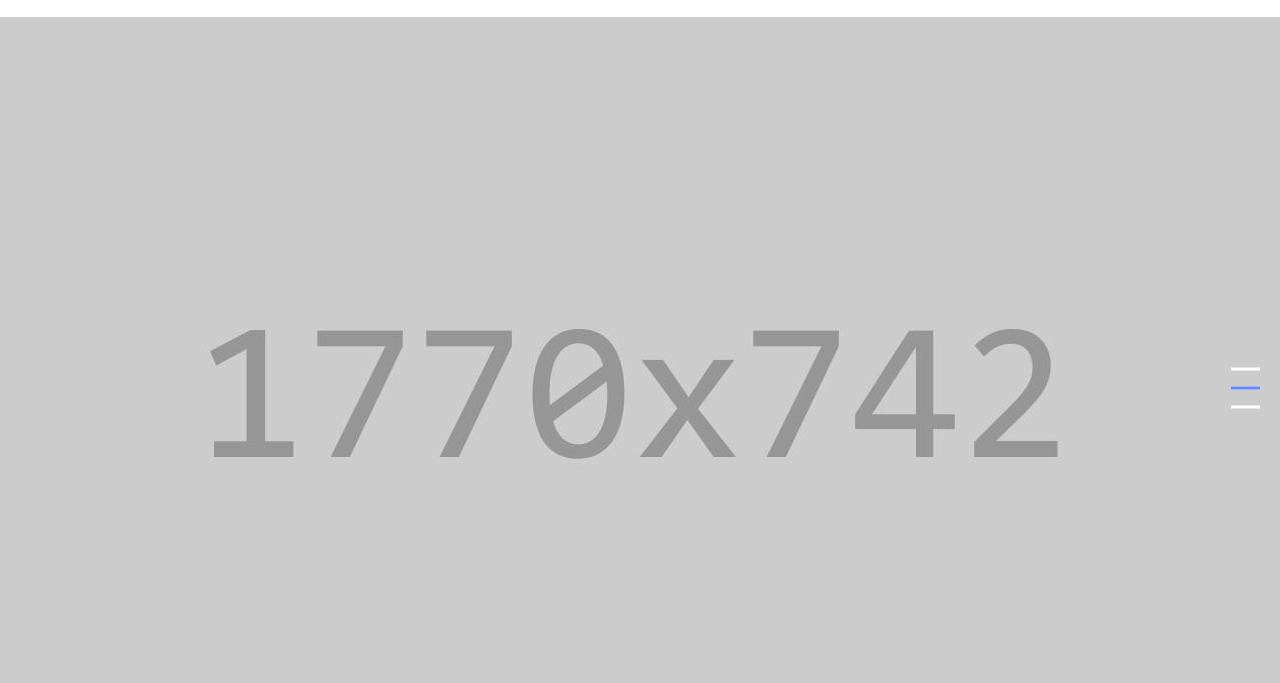
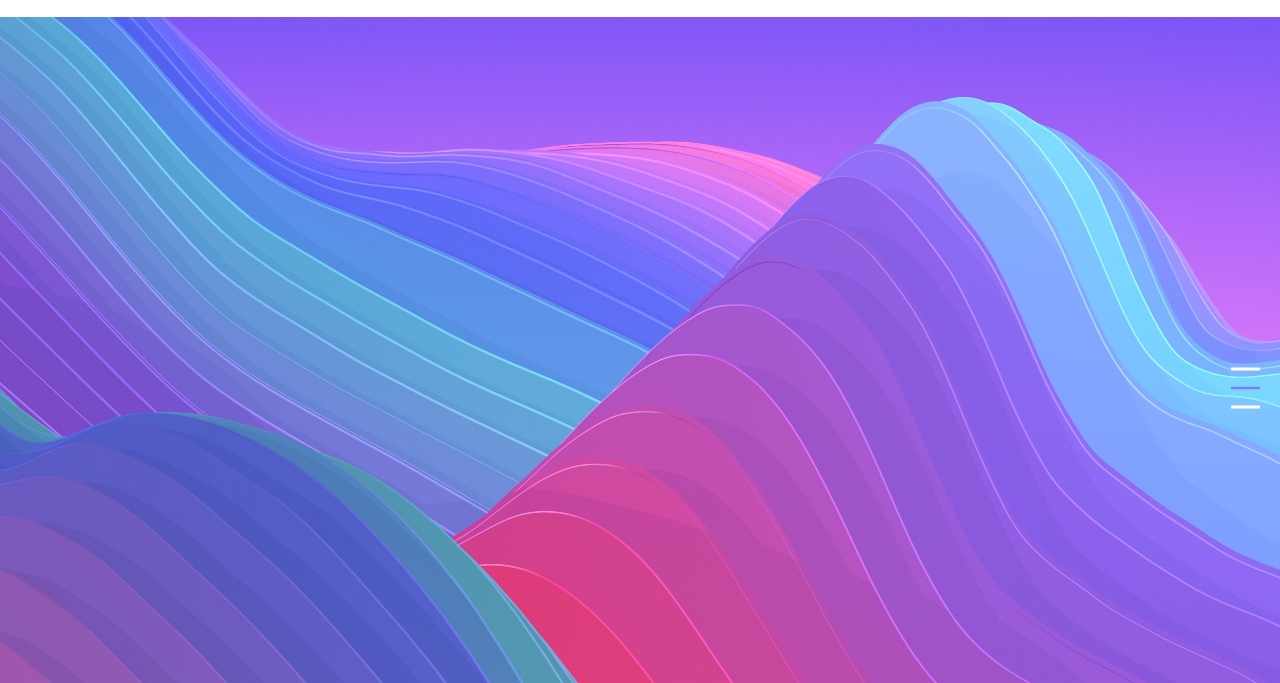
Before and after one commit to AdityaPayanadan/LimitlessLLM, a plain HTML site: page docs/index.html in a window 1280 px wide. Shown: the part 117-800 px from the top of the page. Drawn offline with Linux system fonts and the light colour scheme.

Commit message:
dollardollarbillyall

```diff
--- a/docs/index.html
+++ b/docs/index.html
@@ -75,7 +75,7 @@
                 </div>
               </div>
             </div>
-            <div class="swiper-slide" data-slide-bg="images/slider-1-slide-4-1770x742.jpg">
+            <div class="swiper-slide" data-slide-bg="images/ExperiencedTeam.jpeg">
               <div class="swiper-slide-caption section-md">
                 <div class="container">
                   <h1 data-caption-animate="fadeInLeft" data-caption-delay="0">Experienced Team</h1>
```
Also changed, not shown: docs/images/ExperiencedTeam.jpeg (added).
